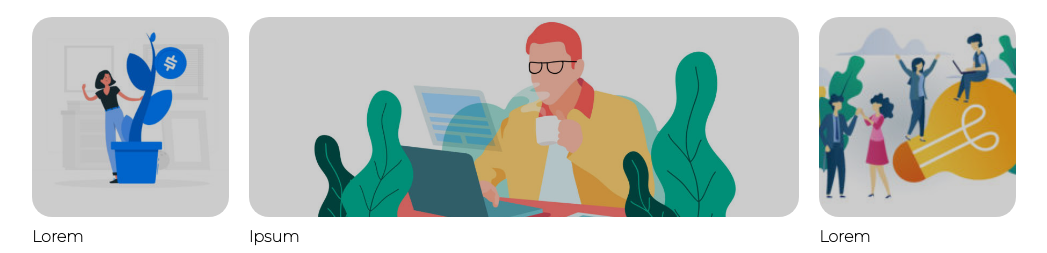
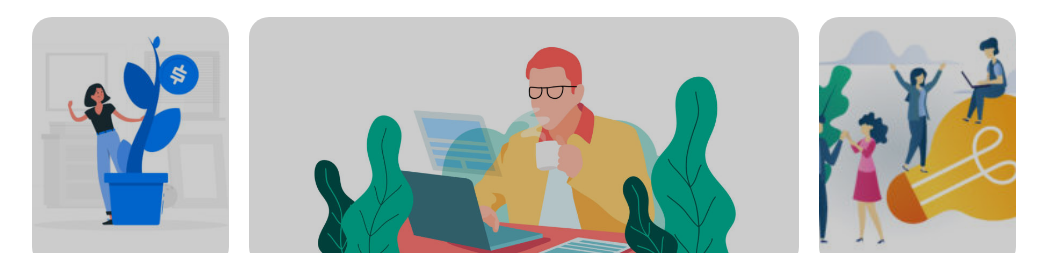
Before and after one commit to davidemontagna/htmlcss-wp, a plain HTML site: page index.html in a window 1280 px wide. Shown: the part 688-941 px from the top of the page, without its empty margins (116-1163 px from the left). Drawn offline with Linux system fonts and the light colour scheme.

Commit message:
Piccolo ritocco

```diff
--- a/css/style.css
+++ b/css/style.css
@@ -68,6 +68,10 @@ header, .container2, nav{
     border-radius: 20px;
 }
 
+.overlay:hover{
+    display: none;
+}
+
 .text-image, .small-text{
     width: 50%;
 }
@@ -112,9 +116,10 @@ header, .container2, nav{
 
 .left, .image-middle, .right{
     background-size: cover;
-    height: 200px;
+    height: 250px;
     background-repeat: no-repeat;
     border-radius: 20px;
+    background-position: center;
 }
 
 .left{
@@ -128,14 +133,12 @@ header, .container2, nav{
 }
 .image-middle{
     background-image: url(../img/banner-2.jpg);
-    background-position: center;
 }
 
 
 .right{
     background-image: url(../img/img-3.jpg);
     width: 100%;
-    background-position: center;
 }
 
 
```
Also changed, not shown: index.html (+3 -1 lines).
